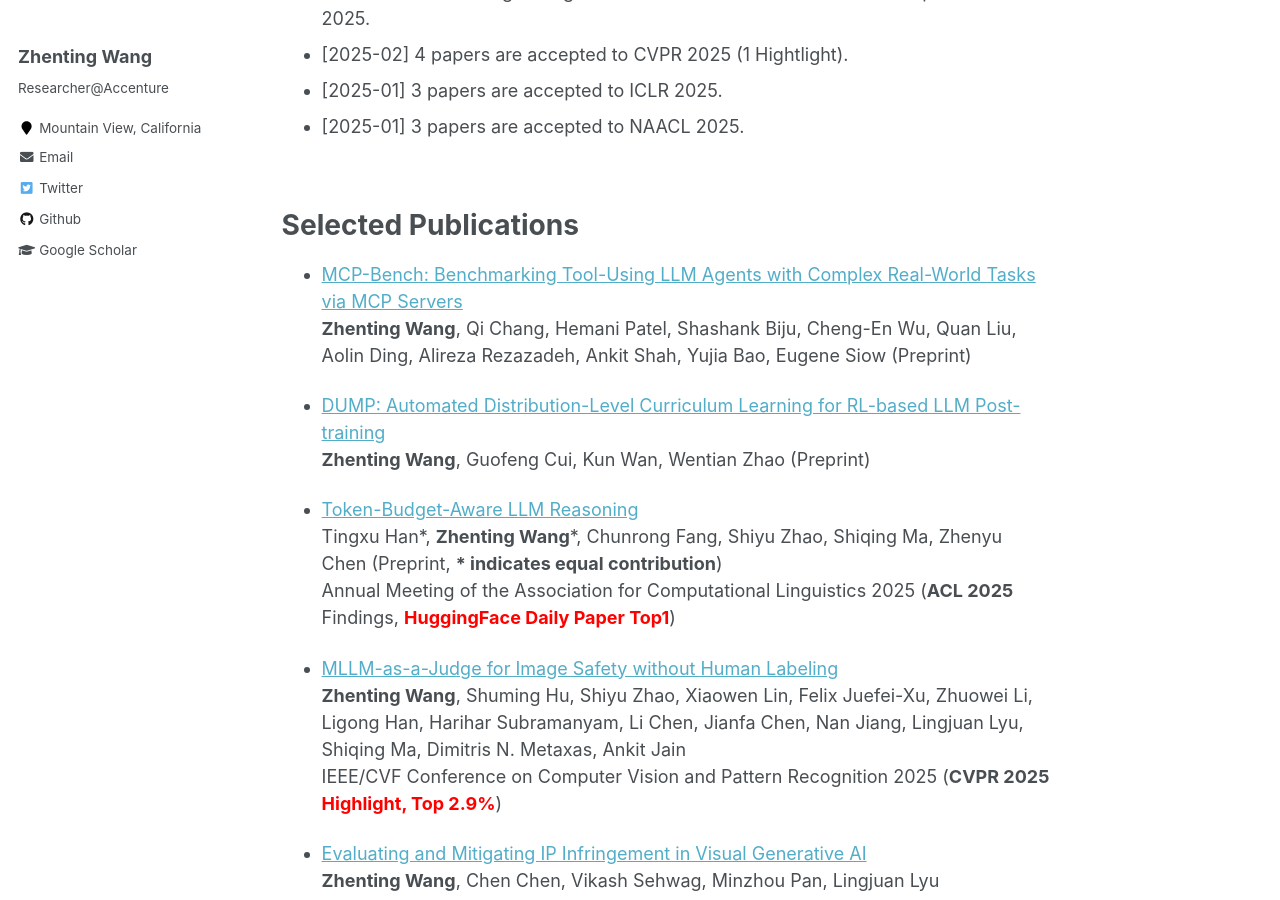
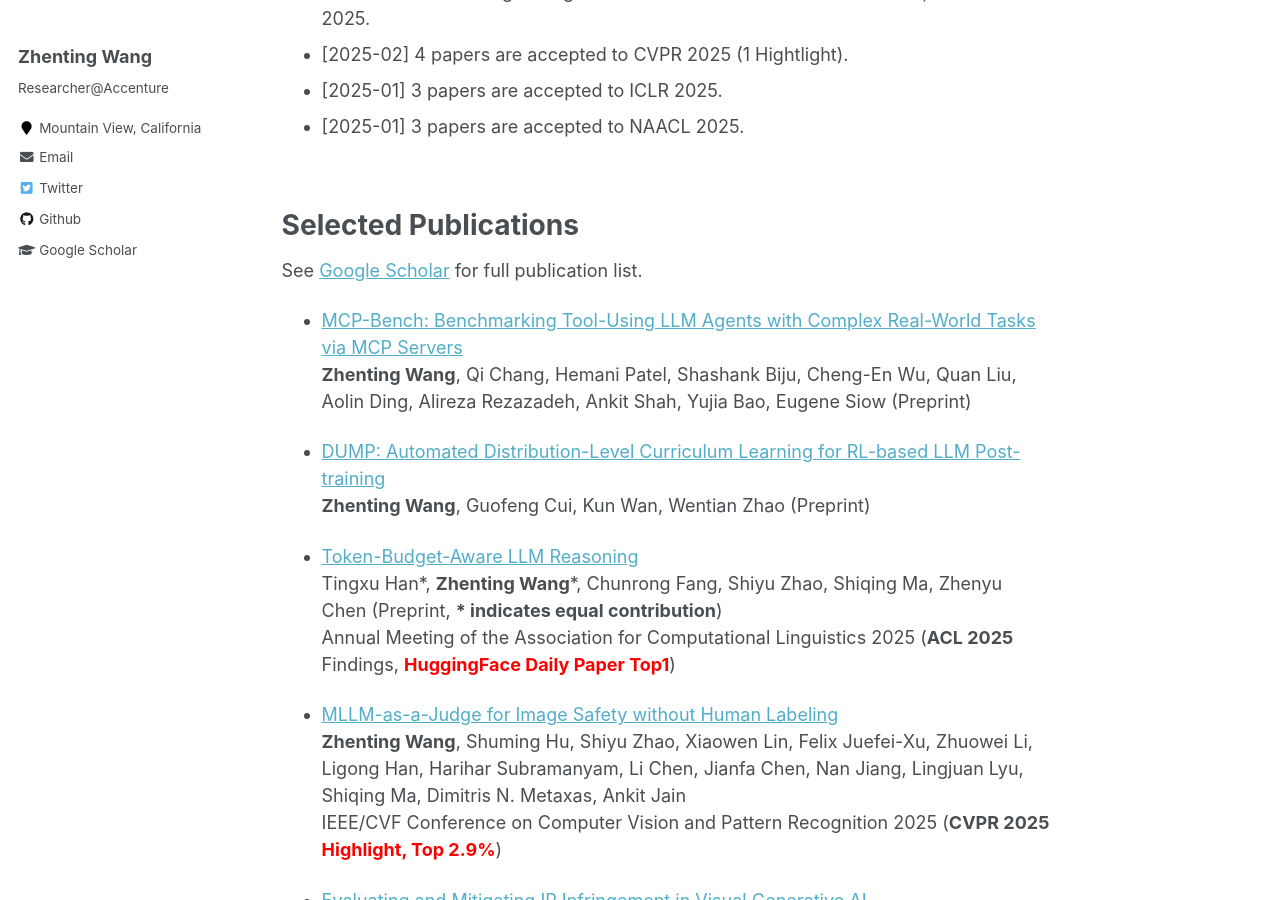
Before and after one commit to ZhentingWang/zhentingwang.github.io, a Jekyll site: the page built from _pages/about.md, in a window 1280 px wide and 900 px high, scrolled down 563 px. Built offline with Jekyll 4.4.1, drawn with Linux system fonts in a browser that asks for light colours.

Commit message:
Update about.md

```diff
--- a/_pages/about.md
+++ b/_pages/about.md
@@ -70,6 +70,7 @@ News
 
 Selected Publications
 ======
+See [Google Scholar](https://scholar.google.com/citations?user=QSYVbj8AAAAJ&hl=en) for full publication list.
 
 * [MCP-Bench: Benchmarking Tool-Using LLM Agents with Complex Real-World Tasks via MCP Servers](https://arxiv.org/pdf/2508.20453)
 **Zhenting Wang**, Qi Chang, Hemani Patel, Shashank Biju, Cheng-En Wu, Quan Liu, Aolin Ding, Alireza Rezazadeh, Ankit Shah, Yujia Bao, Eugene Siow (Preprint)
```
